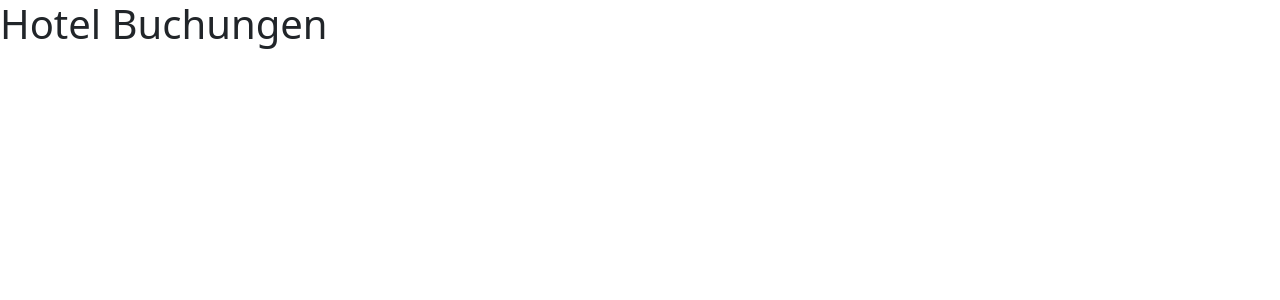
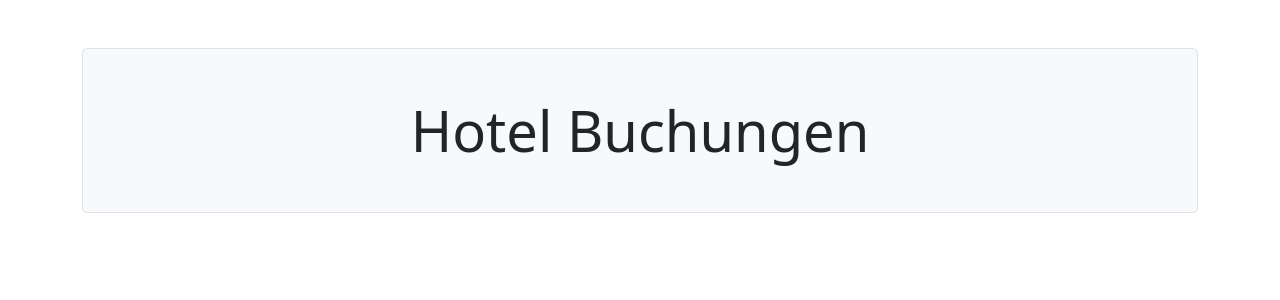
Before and after one commit to igtom/hotel-app, an Angular app: page / in a window 1280 px wide. Shown: the top 300 px of the page. Built offline with nearby package versions, Linux system fonts and the light colour scheme.

Commit message:
bootstrap, header

```diff
--- a/src/app/app.component.html
+++ b/src/app/app.component.html
@@ -1 +1,5 @@
-<h1>{{ title }}</h1>
+<div class="container pt-5">
+  <div class="h-100 p-5 bg-light border rounded-3 text-center">
+    <div class="display-4">{{ title }}</div>
+  </div>
+</div>
--- a/src/app/app.module.ts
+++ b/src/app/app.module.ts
@@ -3,10 +3,12 @@ import { BrowserModule } from '@angular/platform-browser';
 
 import { AppRoutingModule } from './app-routing.module';
 import { AppComponent } from './app.component';
+import { BookingsComponent } from './components/bookings/bookings.component';
 
 @NgModule({
   declarations: [
-    AppComponent
+    AppComponent,
+    BookingsComponent
   ],
   imports: [
     BrowserModule,
--- /dev/null
+++ b/src/app/components/bookings/bookings.component.html
@@ -0,0 +1 @@
+<p>bookings works!</p>
--- /dev/null
+++ b/src/app/components/bookings/bookings.component.ts
@@ -0,0 +1,15 @@
+import { Component, OnInit } from '@angular/core';
+
+@Component({
+  selector: 'app-bookings',
+  templateUrl: './bookings.component.html',
+  styleUrls: ['./bookings.component.scss']
+})
+export class BookingsComponent implements OnInit {
+
+  constructor() { }
+
+  ngOnInit(): void {
+  }
+
+}
```
Also changed, not shown: src/app/components/bookings/bookings.component.scss (added).
